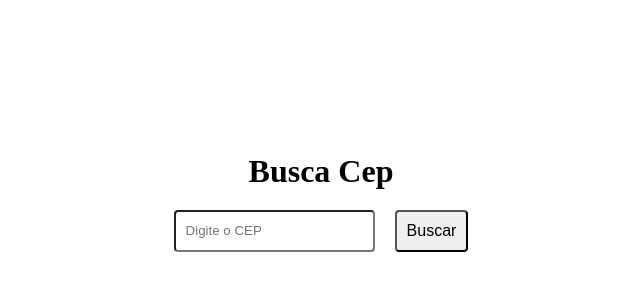
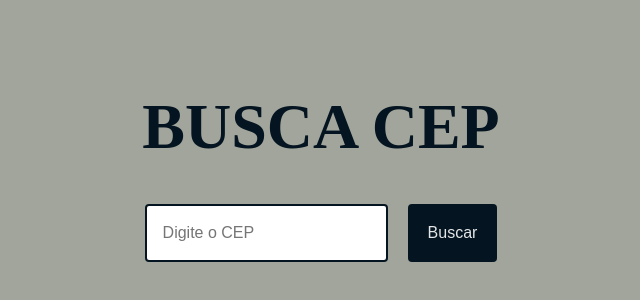
Before and after one commit to ronaldof16/busca-cep, a React (Create React App) app: page / in a window 1280 px wide. Shown: the part 208-508 px from the top of the page, without its empty margins (319-959 px from the left). Built offline with nearby package versions, Linux system fonts and the light colour scheme.

Commit message:
Iniciando a estlização

```diff
--- a/src/Style.css
+++ b/src/Style.css
@@ -4,30 +4,68 @@
     height: 100vh;
     align-items: center;
     justify-content: center;
+    background: #a2a59c;
 }
 
 .titulo {
-    margin: 20px;
+    margin-bottom: 2.5rem;
+    text-transform: uppercase;
+    font-size: 4rem;
+    color: #041420;
 }
 
 .container-input {
     display: flex;
     gap: 20px;
+    margin-bottom: 2rem;
 }
 
 .input-cep {
     border-radius: 4px;
-    padding: 10px;
+    padding: 1rem;
+    outline: none;
+    border: 2px #041420 solid;
+    font-size: 1rem;
+    color: #041420;
+}
+
+.input-cep:focus {
+    box-shadow: 4px #041420;
 }
 
 .btn {
-    border-radius: 4px;
-    padding: 10px;
+    border-radius: 0.25rem;
+    padding: 1.25rem;
     font-size: 16px;
+    cursor: pointer;
+    font-size: 1rem;
+    color: #e4e6e7;
+    transition: 1.5;
+    background: #041420;
+    border: none;
+}
+
+.btn:hover {
+    background: #273845;
+
 }
 
 .resultado {
     display: flex;
     flex-direction: column;
-    align-items: start;
+    color: #e4e6e7;
+    background: #041420;
+    padding: 1rem;
+    min-width: 300px;
+    border-radius: 0.5rem;
+    text-align: center;
 }
+
+.resultado h2 {
+    margin-bottom: 0.5rem;
+}
+
+.resultado span {
+    margin-bottom: 0.25rem;
+    font-size: 1.25rem;
+}
```
